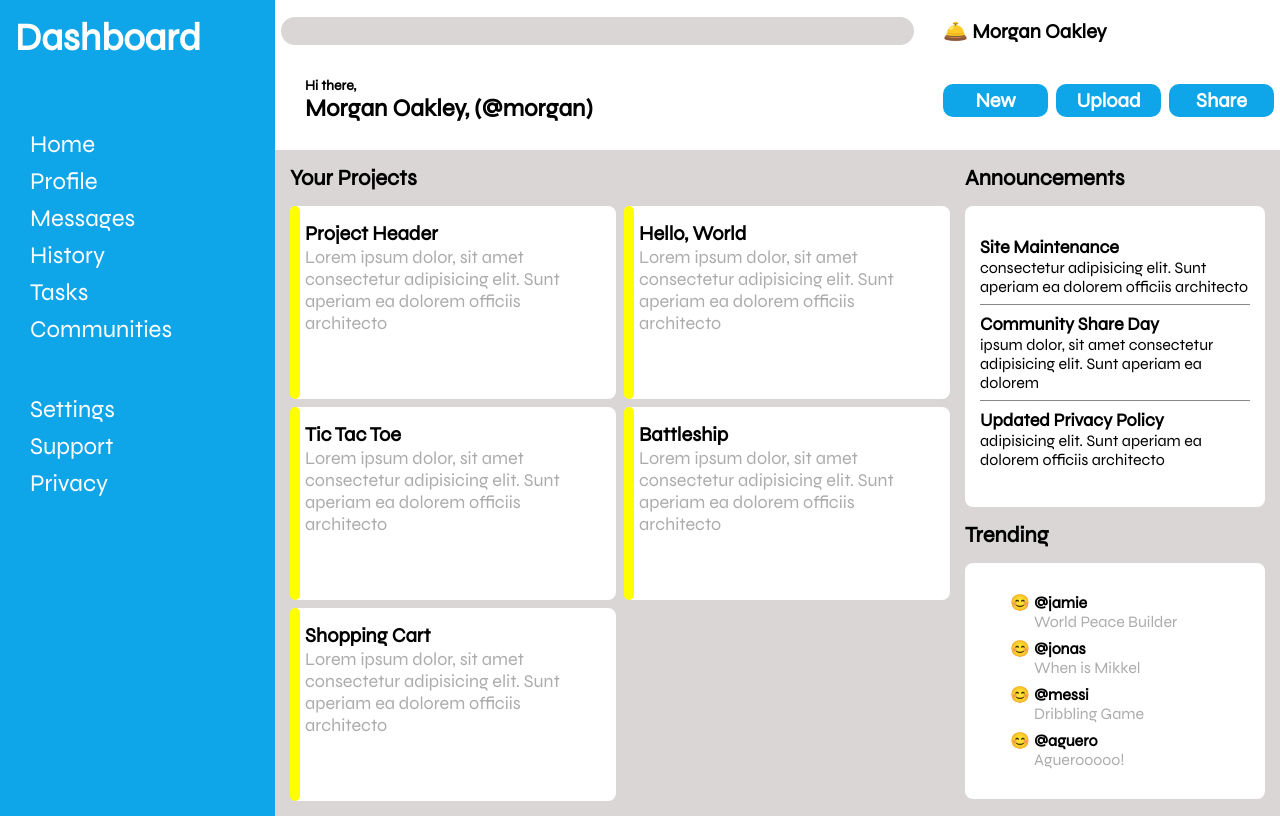
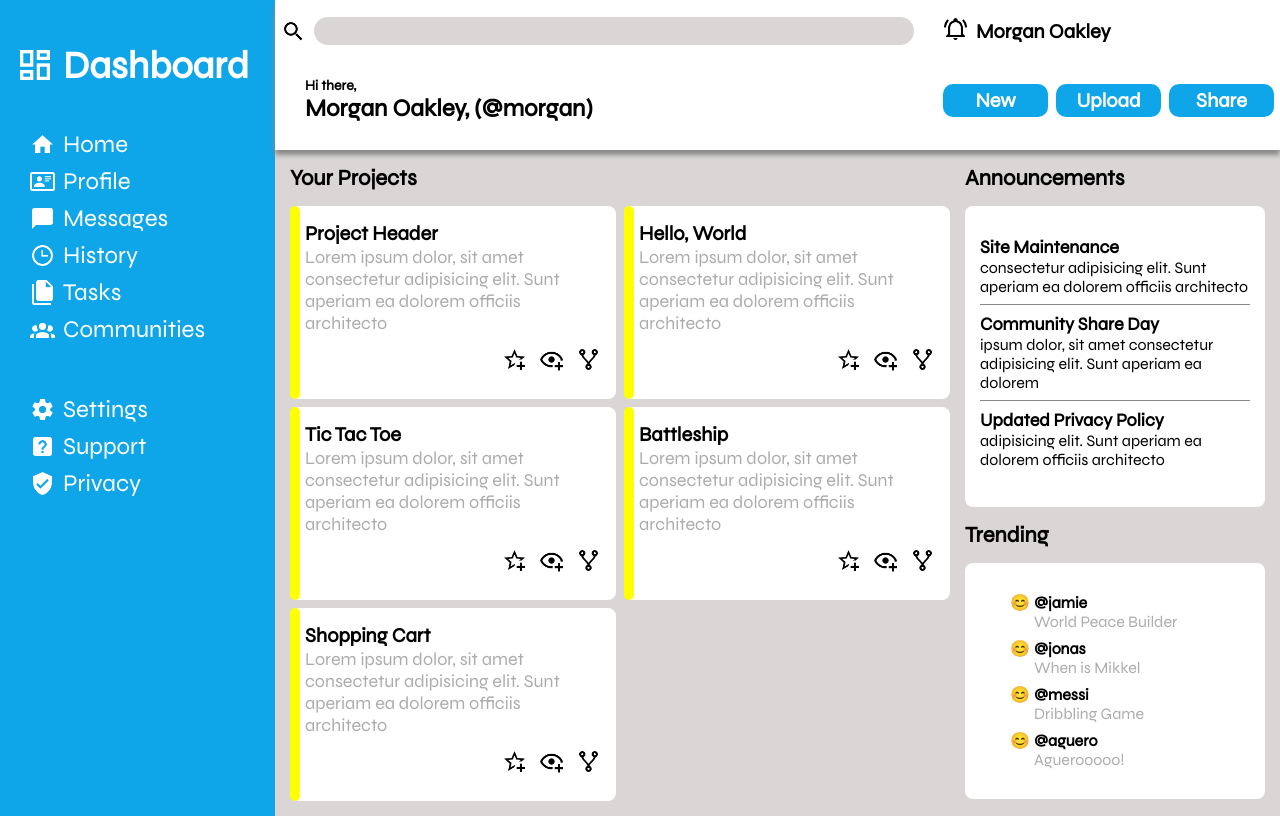
Before and after one commit to Rif-7/admin-dashboard, a plain HTML site: page index.html in a window 1280 px wide. Drawn offline with Linux system fonts and the light colour scheme.

Commit message:
add icons

```diff
--- a/index.html
+++ b/index.html
@@ -11,10 +11,13 @@
     <div class="container">
       <div class="header">
         <div class="search">
+          <img alt="icon" class="icon" src="./icons/search.png">
           <input type="text" />
         </div>
         <div class="login-info">
-          <span class="notifs">🛎️</span>
+          <span class="notifs">
+            <img alt="icon" class="icon" src="./icons/notif.png">
+          </span>
           <span class="username">Morgan Oakley</span>
         </div>
         <div class="about-user">
@@ -28,22 +31,42 @@
         </div>
       </div>
       <div class="sidebar">
-        <div class="logo">Dashboard</div>
+        <div class="logo">
+          <img alt="icon" class="dashboard-icon" src="./icons/dashboard.png">  Dashboard
+        </div>
         <div class="user-options">
           <ul>
-            <li>Home</li>
-            <li>Profile</li>
-            <li>Messages</li>
-            <li>History</li>
-            <li>Tasks</li>
-            <li>Communities</li>
+            <li>
+              <img alt="icon" class="sidebar-icon" src="./icons/home.png"> Home
+            </li>
+            <li>
+              <img alt="icon" class="sidebar-icon" src="./icons/profile.png"> Profile
+            </li>
+            <li>
+              <img alt="icon" class="sidebar-icon" src="./icons/message.png"> Messages
+            </li>
+            <li>
+              <img alt="icon" class="sidebar-icon" src="./icons/history.png"> History
+            </li>
+            <li>
+              <img alt="icon" class="sidebar-icon" src="./icons/tasks.png">  Tasks
+            </li>
+            <li>
+              <img alt="icon" class="sidebar-icon" src="./icons/communities.png"> Communities
+              </li>
           </ul>
         </div>
         <div class="main-options">
           <ul>
-            <li>Settings</li>
-            <li>Support</li>
-            <li>Privacy</li>
+            <li>
+              <img alt="icon" class="sidebar-icon" src="./icons/setttings.png">  Settings
+            </li>
+            <li>
+              <img alt="icon" class="sidebar-icon" src="./icons/support.png">  Support
+            </li>
+            <li>
+              <img alt="icon" class="sidebar-icon" src="./icons/privacy.png">  Privacy
+            </li>
           </ul>
         </div>
       </div>
@@ -57,7 +80,11 @@
                 Lorem ipsum dolor, sit amet consectetur adipisicing elit. Sunt
                 aperiam ea dolorem officiis architecto
               </div>
-              <div class="project-buttons"></div>
+              <div class="project-buttons">
+                <img alt="icon" class="project-btn" src="./icons/star.png">
+                <img alt="icon" class="project-btn" src="./icons/watch.png">
+                <img alt="icon" class="project-btn" src="./icons/fork.png">
+              </div>
             </div>
             <div class="project-card">
               <div class="project-header">Hello, World</div>
@@ -65,7 +92,11 @@
                 Lorem ipsum dolor, sit amet consectetur adipisicing elit. Sunt
                 aperiam ea dolorem officiis architecto
               </div>
-              <div class="project-buttons"></div>
+              <div class="project-buttons">
+                <img alt="icon" class="project-btn" src="./icons/star.png">
+                <img alt="icon" class="project-btn" src="./icons/watch.png">
+                <img alt="icon" class="project-btn" src="./icons/fork.png">
+              </div>
             </div>
             <div class="project-card">
               <div class="project-header">Tic Tac Toe</div>
@@ -73,7 +104,11 @@
                 Lorem ipsum dolor, sit amet consectetur adipisicing elit. Sunt
                 aperiam ea dolorem officiis architecto
               </div>
-              <div class="project-buttons"></div>
+              <div class="project-buttons">
+                <img alt="icon" class="project-btn" src="./icons/star.png">
+                <img alt="icon" class="project-btn" src="./icons/watch.png">
+                <img alt="icon" class="project-btn" src="./icons/fork.png">
+              </div>
             </div>
             <div class="project-card">
               <div class="project-header">Battleship</div>
@@ -81,7 +116,11 @@
                 Lorem ipsum dolor, sit amet consectetur adipisicing elit. Sunt
                 aperiam ea dolorem officiis architecto
               </div>
-              <div class="project-buttons"></div>
+              <div class="project-buttons">
+                <img alt="icon" class="project-btn" src="./icons/star.png">
+                <img alt="icon" class="project-btn" src="./icons/watch.png">
+                <img alt="icon" class="project-btn" src="./icons/fork.png">
+              </div>
             </div>
             <div class="project-card">
               <div class="project-header">Shopping Cart</div>
@@ -89,7 +128,11 @@
                 Lorem ipsum dolor, sit amet consectetur adipisicing elit. Sunt
                 aperiam ea dolorem officiis architecto
               </div>
-              <div class="project-buttons"></div>
+              <div class="project-buttons">
+                <img alt="icon" class="project-btn" src="./icons/star.png">
+                <img alt="icon" class="project-btn" src="./icons/watch.png">
+                <img alt="icon" class="project-btn" src="./icons/fork.png">
+              </div>
             </div>
         </div>
       </div>
--- a/style.css
+++ b/style.css
@@ -18,6 +18,8 @@ body {
 .header {
   background-color: white;
   grid-column: 2 / -1;
+  box-shadow: 0px 5px 5px #888;
+  z-index: 1;
 
   display: grid;
   grid-template-columns: 2fr 1fr;
@@ -42,6 +44,15 @@ body {
 .sidebar > .logo {
   font-size: 38px;
   font-weight: 700;
+
+  display: flex;
+  gap: 8px;
+  align-items: center;
+}
+
+.dashboard-icon {
+  height: 40px;
+  width: 40px;
 }
 
 .user-options > ul,
@@ -62,6 +73,13 @@ body {
   transform: translate(2px, -2px);
 }
 
+.user-options > ul > li,
+.main-options > ul > li {
+  display: flex;
+  align-items: center;
+  gap: 8px;
+}
+
 .main-content {
   background-color: rgb(218, 214, 214);
   grid-row: 2 / -1;
@@ -74,8 +92,14 @@ body {
   gap: 15px;
 }
 
+.search {
+  display: flex;
+  align-items: center;
+  gap: 8px;
+}
+
 .search > input {
-  width: 95%;
+  width: 90%;
   height: 26px;
   background-color: rgb(218, 214, 214);
   border-radius: 15px;
@@ -86,6 +110,10 @@ body {
 .login-info {
   font-size: 20px;
   font-weight: 700;
+
+  display: flex;
+  gap: 8px;
+  align-items: center;
 }
 
 .about-user {
@@ -117,6 +145,11 @@ body {
   font-size: 20px;
   padding: 4px 6px;
   width: 100%;
+}
+
+.icon {
+  height: 25px;
+  width: 25px;
 }
 
 .title {
@@ -178,7 +211,17 @@ body {
   align-self: flex-end;
 
   display: flex;
-  gap: 4px;
+  gap: 12px;
+  align-items: center;
+}
+
+.project-btn {
+  width: 25px;
+  transition: 100ms;
+}
+
+.project-btn:hover {
+  transform: scale(110%);
 }
 
 .announcement-container,
@@ -228,3 +271,8 @@ body {
 .trending-item .description {
   font-size: 16px;
 }
+
+.sidebar-icon {
+  width: 25px;
+  height: 25px;
+}
```
Also changed, not shown: icons/communities.png (added), icons/dashboard.png (added), icons/fork.png (added), icons/history.png (added), icons/home.png (added), icons/message.png (added), icons/notif.png (added), icons/privacy.png (added), icons/profile.png (added), icons/search.png (added), icons/setttings.png (added), icons/star.png (added), icons/support.png (added), icons/tasks.png (added), 1 more files, 1 other file.
